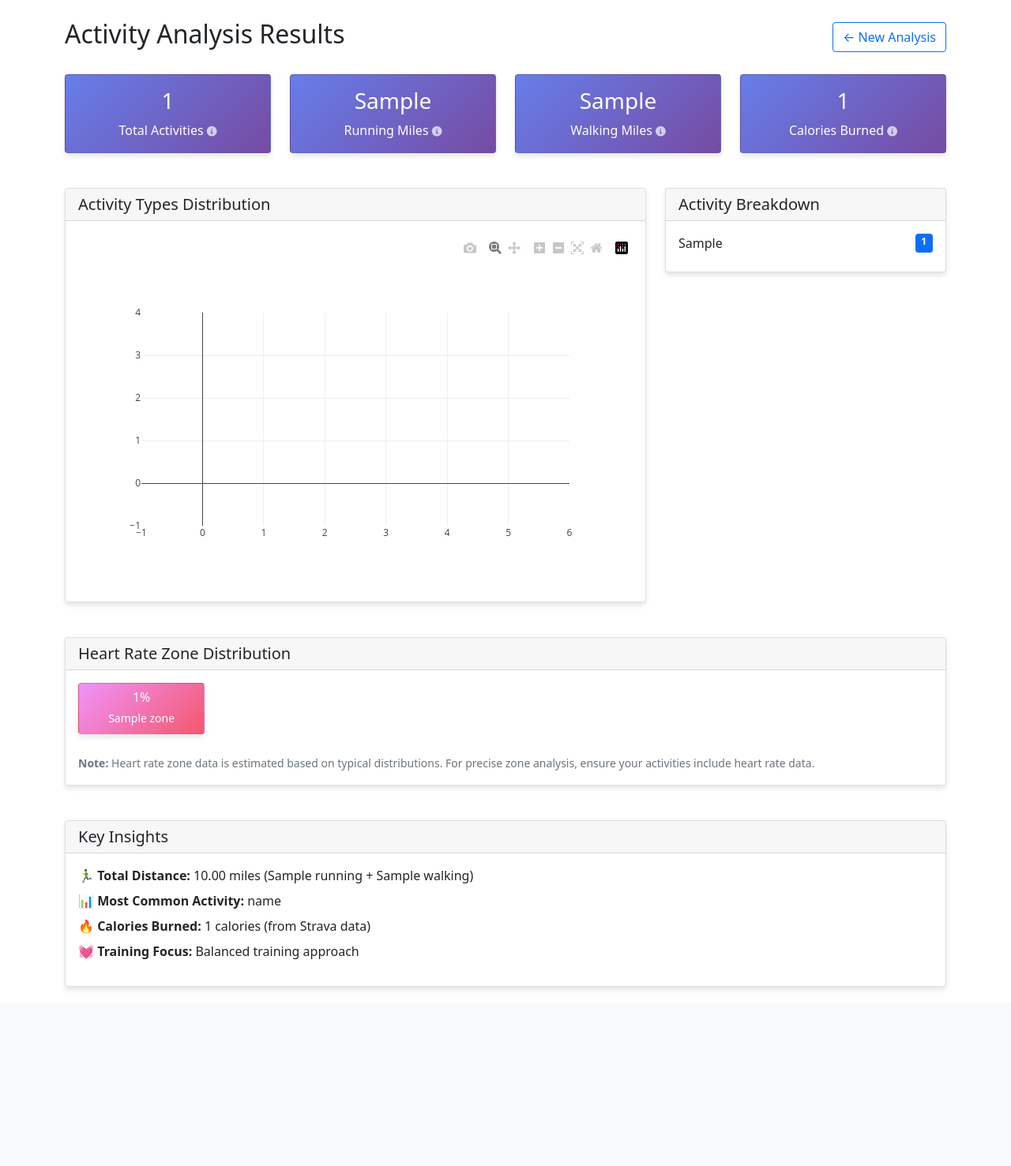
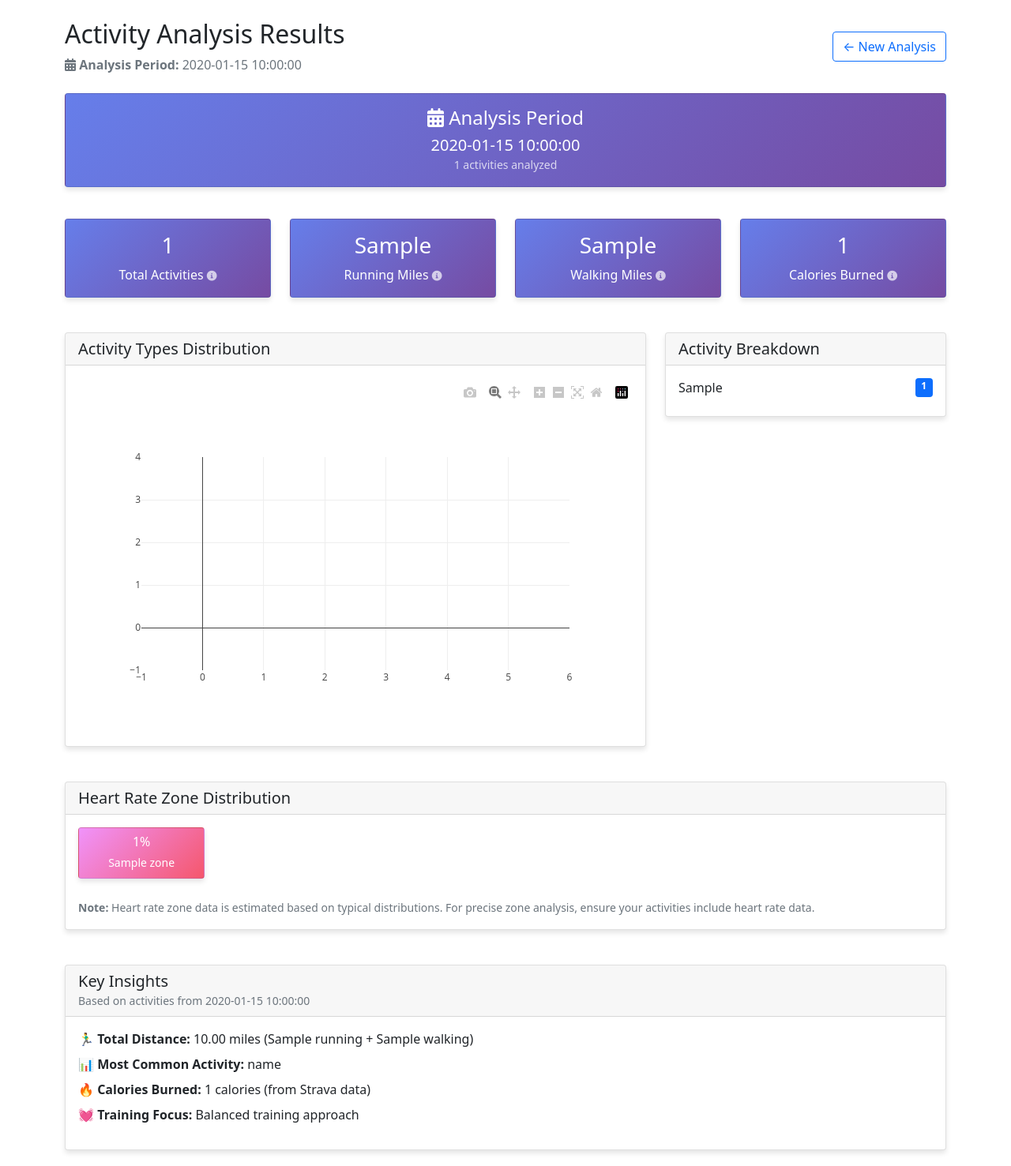
Before and after one commit to arun-gupta/strava-stats, a Flask app: template templates/results.html in a window 1280 px wide. Shown: the part 56-1533 px from the top of the page at 79% size. Before the commit the page ends 1308 px from the top, so only its background shows below. Run offline with Flask 3, Linux system fonts and the light colour scheme; the template is opened without the code that fills it: most values are stand-ins (such as "Sample title", 1, 10 or a date in 2020); some libraries are stand-ins or nearby versions.

Commit message:
Add date range display to analysis results page
✨ New Features:
- Display analysis period prominently in results header
- Add dedicated date range card showing analyzed period
- Show formatted dates (e.g., 'January 15, 2025' vs '2025-01-15')
- Include activity count in date range summary

🎨 UI Improvements:
- Calendar icons for better visual clarity
- Consistent styling with existing gradient cards
- Date context in insights section header
- Enhanced error handling with date display

📱 User Experience:
- Users can immediately see what period their analysis covers
- Clear transparency about which activities are included
- Professional date formatting throughout interface
- No confusion about analysis scope

🔧 Technical Changes:
- Modified analyze() function to pass date range to template
- Updated results.html template with date display components
- Added formatted date strings for better readability
- Enhanced error messages to include date context

```diff
--- a/app.py
+++ b/app.py
@@ -148,10 +148,17 @@ def analyze():
 
     if not activities:
         return render_template('results.html',
-                             message="No activities found in the specified date range.")
+                             message="No activities found in the specified date range.",
+                             start_date=start_date_str,
+                             end_date=end_date_str)
 
     # Process activities data
     analysis = process_activities(activities, session['access_token'])
+
+    # Add date range to analysis results
+    analysis['start_date'] = start_date_str
+    analysis['end_date'] = end_date_str
+    analysis['date_range_formatted'] = f"{start_date.strftime('%B %d, %Y')} - {end_date.strftime('%B %d, %Y')}"
 
     return render_template('results.html', analysis=analysis)
 
--- a/templates/results.html
+++ b/templates/results.html
@@ -3,13 +3,39 @@
 {% block content %}
 {% if message %}
     <div class="alert alert-info">{{ message }}</div>
+    {% if start_date and end_date %}
+        <div class="alert alert-secondary">
+            <strong>📅 Analysis Period:</strong> {{ start_date }} to {{ end_date }}
+        </div>
+    {% endif %}
     <a href="{{ url_for('index') }}" class="btn btn-primary">← Back to Dashboard</a>
 {% else %}
     <div class="row mb-4">
         <div class="col-12">
             <div class="d-flex justify-content-between align-items-center">
-                <h2>Activity Analysis Results</h2>
+                <div>
+                    <h2>Activity Analysis Results</h2>
+                    <div class="text-muted">
+                        <i class="fas fa-calendar-alt"></i>
+                        <strong>Analysis Period:</strong> {{ analysis.date_range_formatted }}
+                    </div>
+                </div>
                 <a href="{{ url_for('index') }}" class="btn btn-outline-primary">← New Analysis</a>
+            </div>
+        </div>
+    </div>
+
+    <!-- Date Range and Summary Stats -->
+    <div class="row mb-4">
+        <div class="col-12">
+            <div class="card mb-3" style="background: linear-gradient(135deg, #667eea 0%, #764ba2 100%); color: white;">
+                <div class="card-body text-center">
+                    <h4 class="card-title mb-2">
+                        <i class="fas fa-calendar-alt"></i> Analysis Period
+                    </h4>
+                    <h5 class="mb-0">{{ analysis.date_range_formatted }}</h5>
+                    <small class="opacity-75">{{ analysis.total_activities }} activities analyzed</small>
+                </div>
             </div>
         </div>
     </div>
@@ -166,6 +192,7 @@
             <div class="card">
                 <div class="card-header">
                     <h5 class="mb-0">Key Insights</h5>
+                    <small class="text-muted">Based on activities from {{ analysis.date_range_formatted }}</small>
                 </div>
                 <div class="card-body">
                     <ul class="list-unstyled">
```
